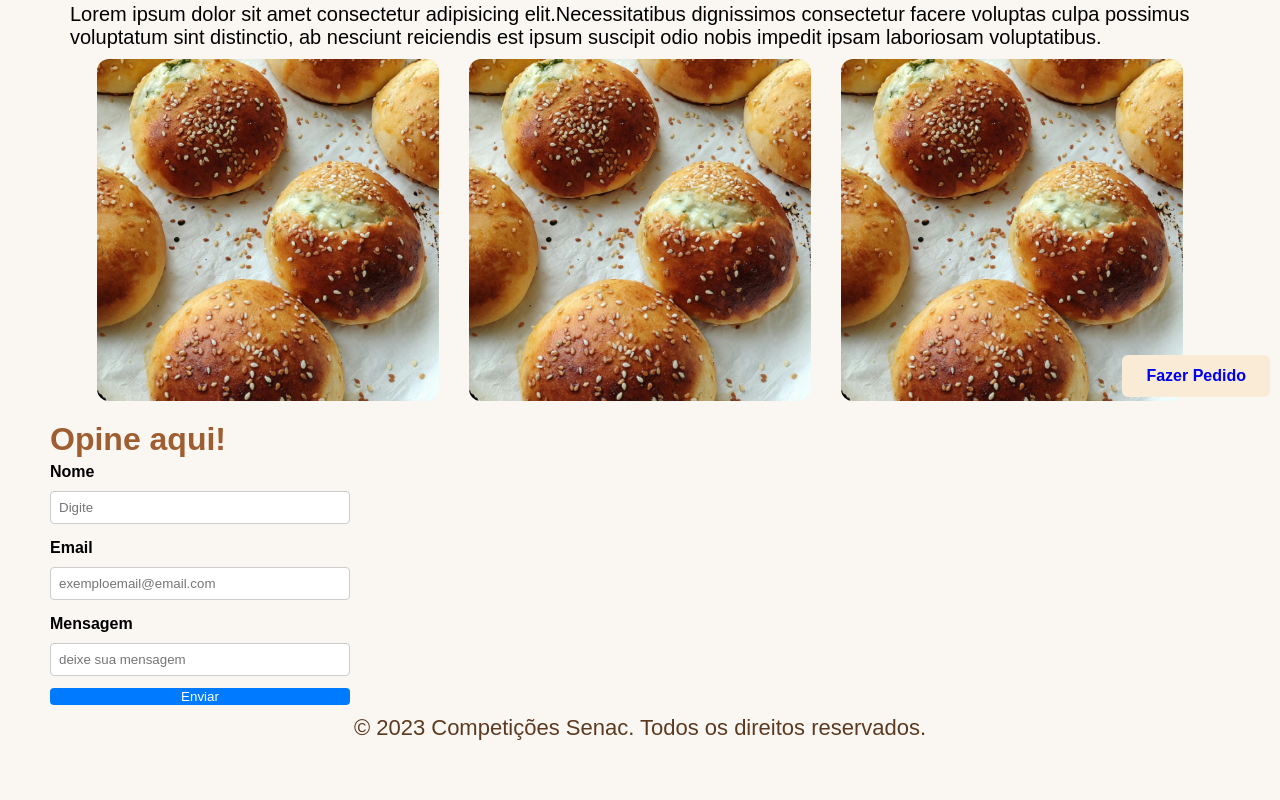
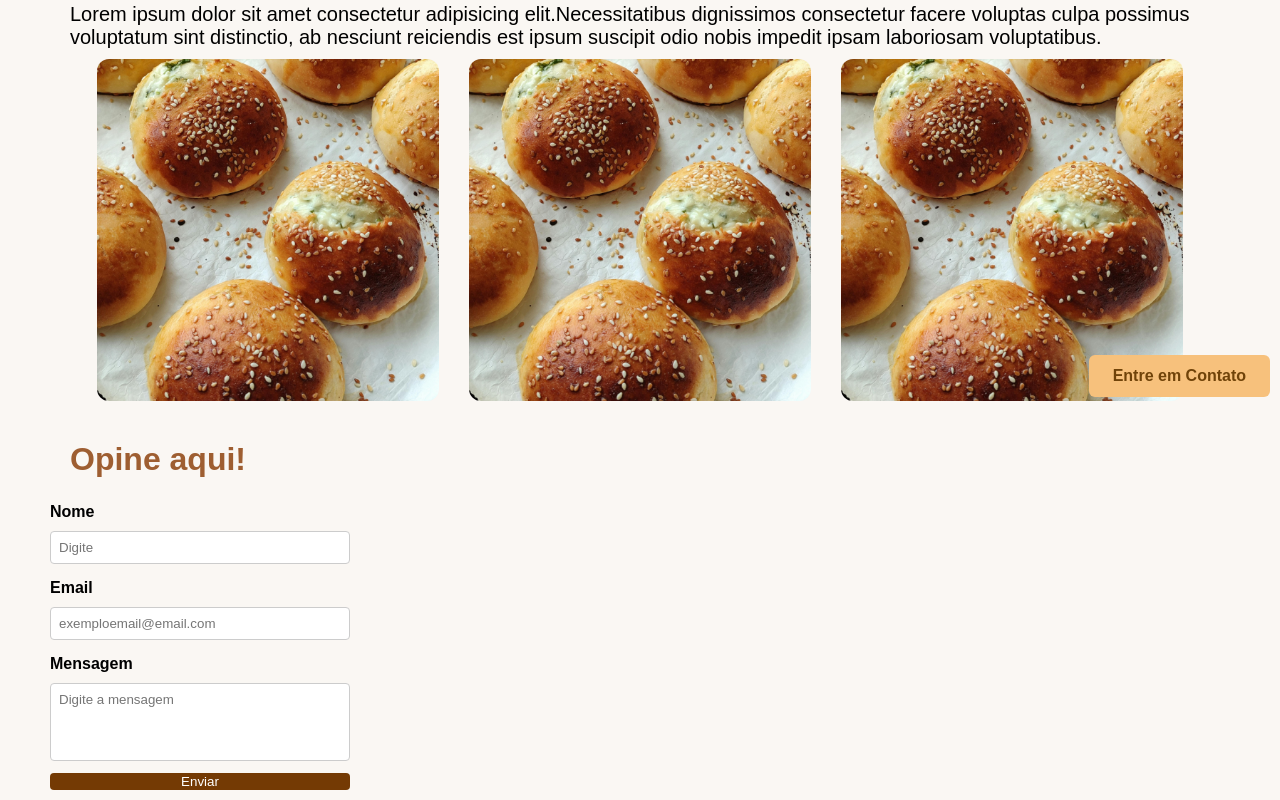
Before and after one commit to akir452/projeto-delicias-da-vovo, a plain HTML site: page public/index.html in a window 1280 px wide. Shown: the part 383-1183 px from the top of the page. Before the commit the page ends 1124 px from the top, so only its background shows below. Drawn offline with nearby package versions, Linux system fonts and the light colour scheme.

Commit message:
Alterações finais

```diff
--- a/public/index.html
+++ b/public/index.html
@@ -45,8 +45,7 @@
                 </artcle>
 
                 <figure id="imagem-banner">
-                    <img src="./assets/img/paofrances.png"
-                        alt="Imagem do site">
+                    <img src="./assets/img/paofrances.png" alt="Imagem do site">
                 </figure>
 
             </div>
@@ -81,7 +80,7 @@
                 <input type="email" id="email" name="email" placeholder="exemploemail@email.com" required>
 
                 <label for="mensagem"> Mensagem</label>
-                <input type="text" id="mensagem" name="mensagem" placeholder="deixe sua mensagem" required>
+                <textarea id="mensagem" name="mensagem" rows="4" cols="50" placeholder="Digite a mensagem"></textarea>
 
                 <button type="submit">Enviar</button>
 
@@ -90,11 +89,10 @@
     </main>
 
 
-    <button id="botao"><a href="https://br.pinterest.com/pin/936256210032486896/" target="_blank">Fazer Pedido</a></button>
-    <footer id = "contatos">
-        <p>&copy; 2023 Competições Senac. Todos os direitos reservados.</p>
-    </footer>
+    <button id="botao"><a href="https://whats.link/deliciasdavovo" target="_blank">Entre em Contato</a></button>
+    <footer id="contatos">
 
- <script src="script.js"></script>
+        <script src="script.js"></script>
 </body>
+
 </html>
--- a/public/style.css
+++ b/public/style.css
@@ -79,6 +79,7 @@ main {
 #banner h2{
     font-size: 3.3rem;
     right: 2.0rem;
+    color: #5C3A21;
 }
 
 #conteudo {
@@ -107,6 +108,7 @@ main {
 }
 #produtos h2{
     text-align: center;
+    color: #5C3A21;
 }
 
 
@@ -144,7 +146,7 @@ a{
 #formulario h2{
     color: #9e5e31;
     font-size: 3.2rem;
-
+    margin: 2.0rem;
 }
 
 #form {
@@ -167,7 +169,7 @@ a{
 }
 #form button{
     padding: 0.1rem;
-    background-color: #007bff;
+    background-color: #743a04;
     color: white;
     border: none;
     border-radius: 0.4rem;
@@ -176,7 +178,7 @@ a{
 }
 
 #form button :hover {
-    background-color: #0056b3;
+    background-color: #007bff;
 }
 
 footer {
@@ -185,8 +187,16 @@ footer {
     color: #5C3A21;
 }
 
+#form textarea {
+    padding: 0.8rem;
+    border: 0.1rem solid #ccc;
+    border-radius: 0.4rem;
+    font-family: arial, sans-serif;
+    resize: none;
+}
+
 #botao {
-    background-color: antiquewhite;
+    background-color: rgb(247, 193, 124) ;
     color: #5C3A21;
     padding: 1.2rem 2.4rem;
     font-size: 1.6rem;
@@ -200,6 +210,10 @@ footer {
     right: 1rem;
     z-index: 9999;
 
+
+}
+#botao a {
+    color:rgb(112, 67, 9);
 }
 
 #botao:active a{
```
